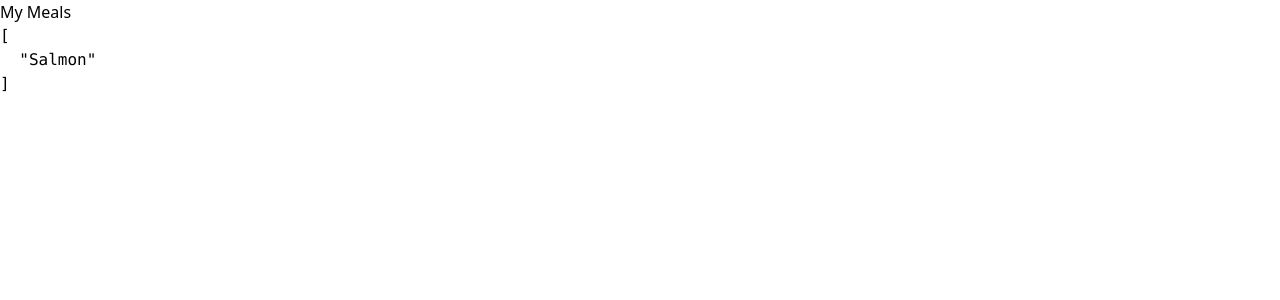
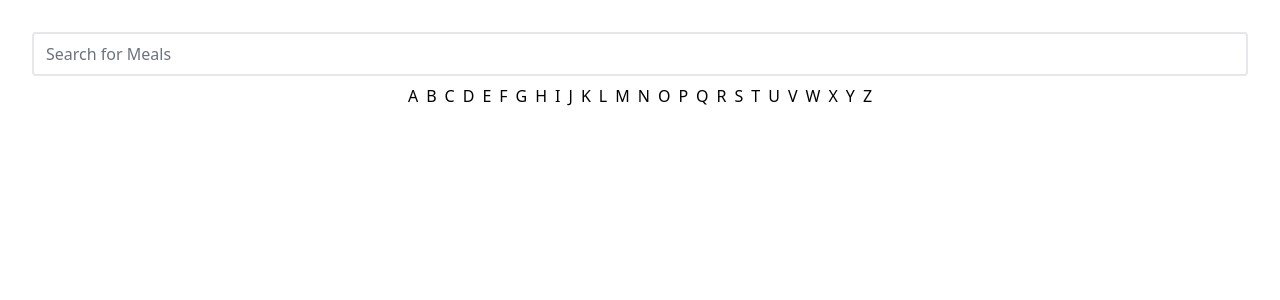
Before and after one commit to Omar20Ashraf/Search-Meal, a Vue app: page / in a window 1280 px wide. Shown: the top 300 px of the page. Built offline with nearby package versions, Linux system fonts and the light colour scheme.

Commit message:
make home page

```diff
--- a/package.json
+++ b/package.json
@@ -14,6 +14,7 @@
     "vuex": "^4.1.0"
   },
   "devDependencies": {
+    "@tailwindcss/forms": "^0.5.4",
     "@vitejs/plugin-vue": "^4.2.3",
     "autoprefixer": "^10.4.14",
     "postcss": "^8.4.27",
--- a/src/router/index.js
+++ b/src/router/index.js
@@ -1,12 +1,18 @@
 import { createRouter, createWebHistory } from "vue-router";
 
 import Home from '../views/Home.vue';
+import MealsByLetter from '../views/MealsByLetter.vue';
 
 const routes = [
     {
         path: "/",
         name: "home",
         component: Home
+    },
+    {
+        path: "/letter/:letter",
+        name: "byLetter",
+        component: MealsByLetter
     }
 ];
 
--- a/src/store/modules/meal.js
+++ b/src/store/modules/meal.js
@@ -1,5 +1,4 @@
 const state = {
-    meals: ['Salmon'],
 };
 
 const getters = {
--- a/src/views/Home.vue
+++ b/src/views/Home.vue
@@ -1,15 +1,26 @@
 <template>
-    <div>
-        <h1>My Meals</h1>
-        <pre>{{ meals }}</pre>
+    <div class="flex flex-col p-8">
+        <div>
+            <input
+                type="text"
+                cLass="rounded border-2 border-gray-200 w-full"
+                placeholder="Search for Meals"
+            />
+        </div>
+
+        <div class="flex justify-center gap-2 mt-2">
+            <router-Link
+                :to="{name:'byLetter',params:{letter}}"
+                v-for="letter in letters"
+                :key="letter">
+                    {{ letter }}
+            </router-Link>
+        </div>
     </div>
 </template>
 
 <script setup>
 
-import { computed } from 'vue'
-import store from '../store'
-
-const meals = computed(() => store.getters.meals)
+const letters = "ABCDEFGHIJKLMNOPQRSTUVWXYZ".split("");
 
 </script>
--- /dev/null
+++ b/src/views/MealsByLetter.vue
@@ -0,0 +1,7 @@
+<template>
+    <div>
+        Meals By Letter
+    </div>
+</template>
+<script>
+</script>
--- a/tailwind.config.js
+++ b/tailwind.config.js
@@ -7,5 +7,7 @@ export default {
   theme: {
     extend: {},
   },
-  plugins: [],
+  plugins: [
+    require("@tailwindcss/forms")
+  ],
 };
```
Also changed, not shown: 1 other file (tests, documents, lock files or other folders).
